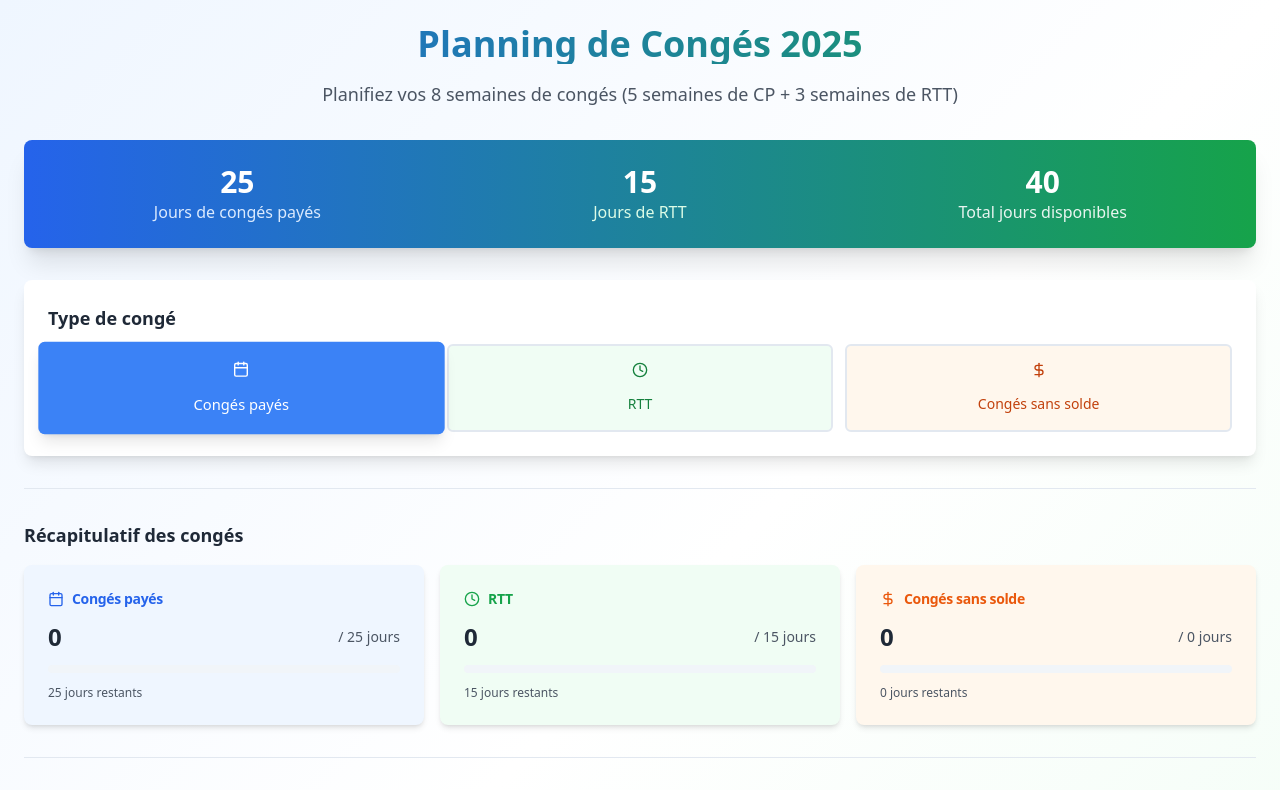
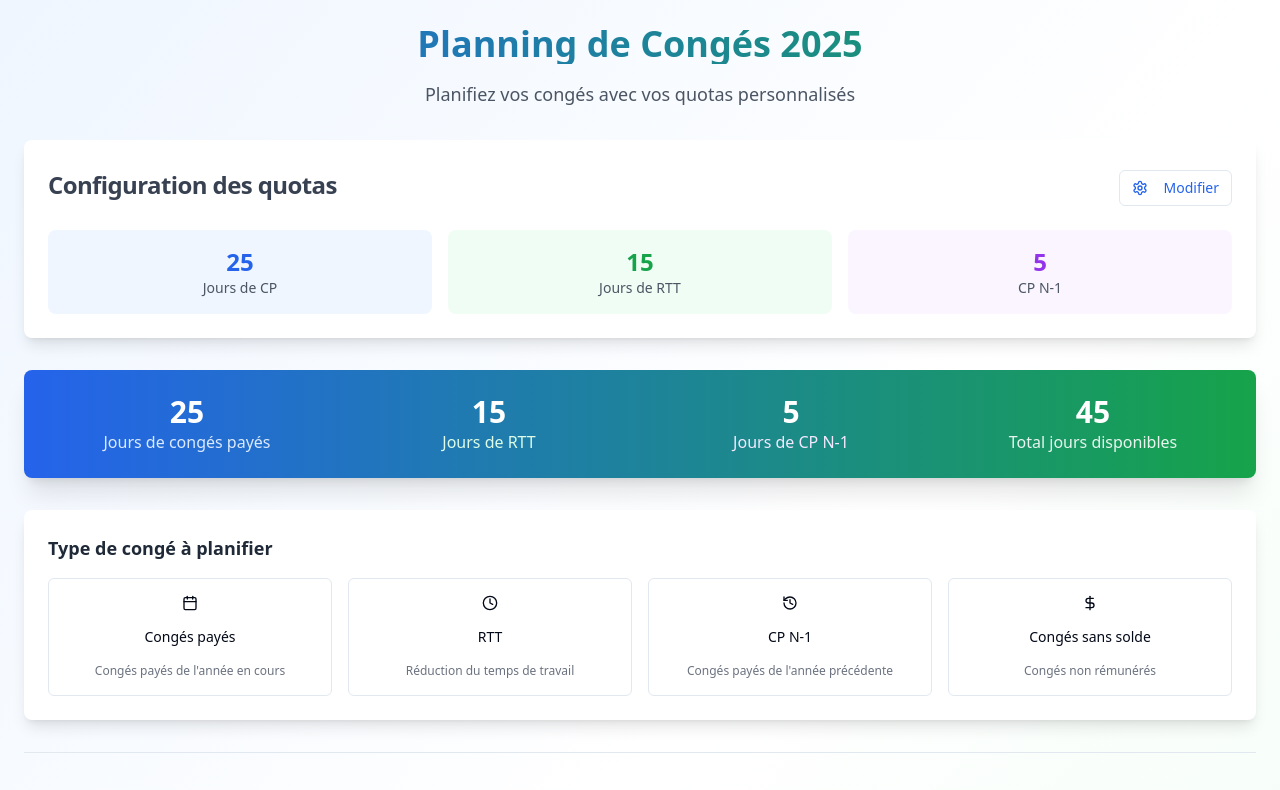
Before and after one commit to BriceKrlp/cp-2025, a React (Vite) app: page / in a window 1280 px wide. Shown: the top 790 px of the page. Built offline with nearby package versions, Linux system fonts and the light colour scheme.

Commit message:
feat: Allow editing of RTT, CP, and CP N-1 balances
Allow the user to modify the available RTT, CP, and CP N-1 balances.

```diff
--- /dev/null
+++ b/src/components/QuotaSettings.tsx
@@ -0,0 +1,139 @@
+
+import React, { useState } from 'react';
+import { Card, CardContent, CardHeader, CardTitle } from '@/components/ui/card';
+import { Button } from '@/components/ui/button';
+import { Input } from '@/components/ui/input';
+import { Label } from '@/components/ui/label';
+import { Settings, Save, X } from 'lucide-react';
+import { VacationQuota } from '@/types/vacation';
+
+interface QuotaSettingsProps {
+  quota: VacationQuota;
+  onQuotaChange: (newQuota: VacationQuota) => void;
+}
+
+const QuotaSettings: React.FC<QuotaSettingsProps> = ({
+  quota,
+  onQuotaChange,
+}) => {
+  const [isEditing, setIsEditing] = useState(false);
+  const [tempQuota, setTempQuota] = useState(quota);
+
+  const handleSave = () => {
+    onQuotaChange(tempQuota);
+    setIsEditing(false);
+  };
+
+  const handleCancel = () => {
+    setTempQuota(quota);
+    setIsEditing(false);
+  };
+
+  if (!isEditing) {
+    return (
+      <Card className="shadow-lg border-0 bg-white">
+        <CardHeader className="flex flex-row items-center justify-between">
+          <CardTitle className="text-gray-700">Configuration des quotas</CardTitle>
+          <Button
+            variant="outline"
+            size="sm"
+            onClick={() => setIsEditing(true)}
+            className="text-blue-600 hover:text-blue-700"
+          >
+            <Settings className="h-4 w-4 mr-2" />
+            Modifier
+          </Button>
+        </CardHeader>
+        <CardContent>
+          <div className="grid grid-cols-1 md:grid-cols-3 gap-4 text-center">
+            <div className="p-4 bg-blue-50 rounded-lg">
+              <div className="text-2xl font-bold text-blue-600">{quota.vacation}</div>
+              <div className="text-sm text-gray-600">Jours de CP</div>
+            </div>
+            <div className="p-4 bg-green-50 rounded-lg">
+              <div className="text-2xl font-bold text-green-600">{quota.rtt}</div>
+              <div className="text-sm text-gray-600">Jours de RTT</div>
+            </div>
+            <div className="p-4 bg-purple-50 rounded-lg">
+              <div className="text-2xl font-bold text-purple-600">{quota.previousYear}</div>
+              <div className="text-sm text-gray-600">CP N-1</div>
+            </div>
+          </div>
+        </CardContent>
+      </Card>
+    );
+  }
+
+  return (
+    <Card className="shadow-lg border-0 bg-white">
+      <CardHeader>
+        <CardTitle className="text-gray-700">Modification des quotas</CardTitle>
+      </CardHeader>
+      <CardContent className="space-y-4">
+        <div className="grid grid-cols-1 md:grid-cols-3 gap-4">
+          <div className="space-y-2">
+            <Label htmlFor="vacation-quota">Congés payés (CP)</Label>
+            <Input
+              id="vacation-quota"
+              type="number"
+              min="0"
+              max="50"
+              value={tempQuota.vacation}
+              onChange={(e) => setTempQuota(prev => ({
+                ...prev,
+                vacation: parseInt(e.target.value) || 0
+              }))}
+            />
+          </div>
+          <div className="space-y-2">
+            <Label htmlFor="rtt-quota">RTT</Label>
+            <Input
+              id="rtt-quota"
+              type="number"
+              min="0"
+              max="30"
+              value={tempQuota.rtt}
+              onChange={(e) => setTempQuota(prev => ({
+                ...prev,
+                rtt: parseInt(e.target.value) || 0
+              }))}
+            />
+          </div>
+          <div className="space-y-2">
+            <Label htmlFor="previous-year-quota">CP N-1</Label>
+            <Input
+              id="previous-year-quota"
+              type="number"
+              min="0"
+              max="25"
+              value={tempQuota.previousYear}
+              onChange={(e) => setTempQuota(prev => ({
+                ...prev,
+                previousYear: parseInt(e.target.value) || 0
+              }))}
+            />
+          </div>
+        </div>
+        <div className="flex justify-end space-x-2">
+          <Button
+            variant="outline"
+            onClick={handleCancel}
+            className="text-gray-600 hover:text-gray-700"
+          >
+            <X className="h-4 w-4 mr-2" />
+            Annuler
+          </Button>
+          <Button
+            onClick={handleSave}
+            className="bg-blue-600 hover:bg-blue-700 text-white"
+          >
+            <Save className="h-4 w-4 mr-2" />
+            Enregistrer
+          </Button>
+        </div>
+      </CardContent>
+    </Card>
+  );
+};
+
+export default QuotaSettings;
--- a/src/components/VacationCalendar.tsx
+++ b/src/components/VacationCalendar.tsx
@@ -31,6 +31,7 @@ const VacationCalendar: React.FC<VacationCalendarProps> = ({
     switch (type) {
       case 'vacation': return 'bg-blue-500 text-white';
       case 'rtt': return 'bg-green-500 text-white';
+      case 'previousYear': return 'bg-purple-500 text-white';
       case 'unpaid': return 'bg-orange-500 text-white';
       default: return 'bg-gray-500 text-white';
     }
@@ -40,6 +41,7 @@ const VacationCalendar: React.FC<VacationCalendarProps> = ({
     switch (type) {
       case 'vacation': return 'CP';
       case 'rtt': return 'RTT';
+      case 'previousYear': return 'CP N-1';
       case 'unpaid': return 'CS';
       default: return '';
     }
--- a/src/components/VacationPlanner.tsx
+++ b/src/components/VacationPlanner.tsx
@@ -1,9 +1,10 @@
 
 import React, { useState, useEffect } from 'react';
-import { VacationPeriod, VacationType, VacationBalance } from '@/types/vacation';
+import { VacationPeriod, VacationType, VacationBalance, VacationQuota } from '@/types/vacation';
 import VacationTypeSelector from './VacationTypeSelector';
 import VacationCalendar from './VacationCalendar';
 import VacationSummary from './VacationSummary';
+import QuotaSettings from './QuotaSettings';
 import { Card, CardContent, CardHeader, CardTitle } from '@/components/ui/card';
 import { Separator } from '@/components/ui/separator';
 
@@ -11,28 +12,29 @@ const VacationPlanner: React.FC = () => {
   const [selectedType, setSelectedType] = useState<VacationType>('vacation');
   const [vacations, setVacations] = useState<VacationPeriod[]>([]);
 
-  // Quotas initiaux basés sur votre demande : 8 semaines de congés dont 3 RTT
-  // En France : 5 semaines de congés payés + 3 semaines de RTT = 8 semaines
-  const totalQuota = {
+  // Quotas initiaux configurables
+  const [totalQuota, setTotalQuota] = useState<VacationQuota>({
     vacation: 25, // 5 semaines = 25 jours ouvrés
     rtt: 15,      // 3 semaines = 15 jours ouvrés
+    previousYear: 5, // CP N-1 par défaut
     unpaid: 0,    // Pas de limite pour les congés sans solde
-  };
+  });
 
   const [balance, setBalance] = useState<VacationBalance>({
     vacation: { used: 0, remaining: totalQuota.vacation },
     rtt: { used: 0, remaining: totalQuota.rtt },
+    previousYear: { used: 0, remaining: totalQuota.previousYear },
     unpaid: { used: 0, remaining: 0 },
   });
 
-  // Recalculer le solde quand les vacances changent
+  // Recalculer le solde quand les vacances ou quotas changent
   useEffect(() => {
     const usedByType = vacations.reduce(
       (acc, vacation) => {
         acc[vacation.type] += vacation.workingDays;
         return acc;
       },
-      { vacation: 0, rtt: 0, unpaid: 0 }
+      { vacation: 0, rtt: 0, previousYear: 0, unpaid: 0 }
     );
 
     setBalance({
@@ -44,12 +46,16 @@ const VacationPlanner: React.FC = () => {
         used: usedByType.rtt,
         remaining: Math.max(0, totalQuota.rtt - usedByType.rtt),
       },
+      previousYear: {
+        used: usedByType.previousYear,
+        remaining: Math.max(0, totalQuota.previousYear - usedByType.previousYear),
+      },
       unpaid: {
         used: usedByType.unpaid,
         remaining: 0, // Pas de limite
       },
     });
-  }, [vacations]);
+  }, [vacations, totalQuota]);
 
   const handleAddVacation = (newVacation: Omit<VacationPeriod, 'id'>) => {
     // Vérifier si on a assez de jours disponibles
@@ -57,7 +63,13 @@ const VacationPlanner: React.FC = () => {
     const quota = totalQuota[newVacation.type];
 
     if (newVacation.type !== 'unpaid' && currentUsed + newVacation.workingDays > quota) {
-      alert(`Pas assez de jours ${newVacation.type === 'vacation' ? 'de congés payés' : 'de RTT'} disponibles !`);
+      const typeLabels = {
+        vacation: 'de congés payés',
+        rtt: 'de RTT',
+        previousYear: 'de CP N-1',
+        unpaid: 'sans solde'
+      };
+      alert(`Pas assez de jours ${typeLabels[newVacation.type]} disponibles !`);
       return;
     }
 
@@ -73,6 +85,8 @@ const VacationPlanner: React.FC = () => {
     setVacations(prev => prev.filter(v => v.id !== id));
   };
 
+  const totalAvailableDays = totalQuota.vacation + totalQuota.rtt + totalQuota.previousYear;
+
   return (
     <div className="min-h-screen bg-gradient-to-br from-blue-50 via-white to-green-50 p-6">
       <div className="max-w-7xl mx-auto space-y-8">
@@ -82,14 +96,20 @@ const VacationPlanner: React.FC = () => {
             Planning de Congés 2025
           </h1>
           <p className="text-gray-600 text-lg">
-            Planifiez vos 8 semaines de congés (5 semaines de CP + 3 semaines de RTT)
+            Planifiez vos congés avec vos quotas personnalisés
           </p>
         </div>
+
+        {/* Configuration des quotas */}
+        <QuotaSettings
+          quota={totalQuota}
+          onQuotaChange={setTotalQuota}
+        />
 
         {/* Résumé des quotas */}
         <Card className="shadow-xl border-0 bg-gradient-to-r from-blue-600 to-green-600 text-white">
           <CardContent className="p-6">
-            <div className="grid grid-cols-1 md:grid-cols-3 gap-6 text-center">
+            <div className="grid grid-cols-1 md:grid-cols-4 gap-6 text-center">
               <div>
                 <div className="text-3xl font-bold">{totalQuota.vacation}</div>
                 <div className="text-blue-100">Jours de congés payés</div>
@@ -99,7 +119,11 @@ const VacationPlanner: React.FC = () => {
                 <div className="text-green-100">Jours de RTT</div>
               </div>
               <div>
-                <div className="text-3xl font-bold">{totalQuota.vacation + totalQuota.rtt}</div>
+                <div className="text-3xl font-bold">{totalQuota.previousYear}</div>
+                <div className="text-purple-100">Jours de CP N-1</div>
+              </div>
+              <div>
+                <div className="text-3xl font-bold">{totalAvailableDays}</div>
                 <div className="text-white opacity-90">Total jours disponibles</div>
               </div>
             </div>
--- a/src/components/VacationSummary.tsx
+++ b/src/components/VacationSummary.tsx
@@ -1,13 +1,13 @@
 
 import React from 'react';
-import { VacationBalance, VacationType } from '@/types/vacation';
+import { VacationBalance, VacationType, VacationQuota } from '@/types/vacation';
 import { Card, CardContent, CardHeader, CardTitle } from '@/components/ui/card';
 import { Progress } from '@/components/ui/progress';
-import { Calendar, Clock, DollarSign } from 'lucide-react';
+import { Calendar, Clock, DollarSign, History } from 'lucide-react';
 
 interface VacationSummaryProps {
   balance: VacationBalance;
-  totalQuota: { vacation: number; rtt: number; unpaid: number };
+  totalQuota: VacationQuota;
 }
 
 const VacationSummary: React.FC<VacationSummaryProps> = ({
@@ -32,6 +32,14 @@ const VacationSummary: React.FC<VacationSummaryProps> = ({
       progressColor: 'bg-green-500',
     },
     {
+      type: 'previousYear' as VacationType,
+      label: 'CP N-1',
+      icon: History,
+      color: 'text-purple-600',
+      bgColor: 'bg-purple-50',
+      progressColor: 'bg-purple-500',
+    },
+    {
       type: 'unpaid' as VacationType,
       label: 'Congés sans solde',
       icon: DollarSign,
@@ -44,7 +52,7 @@ const VacationSummary: React.FC<VacationSummaryProps> = ({
   return (
     <div className="space-y-4">
       <h3 className="text-lg font-semibold text-gray-800">Récapitulatif des congés</h3>
-      <div className="grid grid-cols-1 md:grid-cols-3 gap-4">
+      <div className="grid grid-cols-1 md:grid-cols-2 lg:grid-cols-4 gap-4">
         {summaryItems.map((item) => {
           const Icon = item.icon;
           const typeBalance = balance[item.type];
@@ -68,10 +76,12 @@ const VacationSummary: React.FC<VacationSummaryProps> = ({
                     / {quota} jours
                   </span>
                 </div>
-                <Progress
-                  value={usagePercentage}
-                  className="h-2"
-                />
+                {quota > 0 && (
+                  <Progress
+                    value={usagePercentage}
+                    className="h-2"
+                  />
+                )}
                 <div className="text-xs text-gray-600">
                   {typeBalance.remaining} jours restants
                 </div>
--- a/src/components/VacationTypeSelector.tsx
+++ b/src/components/VacationTypeSelector.tsx
@@ -1,8 +1,9 @@
 
 import React from 'react';
 import { VacationType } from '@/types/vacation';
+import { Card, CardContent } from '@/components/ui/card';
 import { Button } from '@/components/ui/button';
-import { Calendar, Clock, DollarSign } from 'lucide-react';
+import { Calendar, Clock, DollarSign, History } from 'lucide-react';
 
 interface VacationTypeSelectorProps {
   selectedType: VacationType;
@@ -17,50 +18,71 @@ const VacationTypeSelector: React.FC<VacationTypeSelectorProps> = ({
     {
       id: 'vacation' as VacationType,
       label: 'Congés payés',
+      description: 'Congés payés de l\'année en cours',
       icon: Calendar,
-      color: 'bg-blue-500 hover:bg-blue-600',
-      textColor: 'text-blue-700',
-      bgColor: 'bg-blue-50',
+      color: 'blue',
     },
     {
       id: 'rtt' as VacationType,
       label: 'RTT',
+      description: 'Réduction du temps de travail',
       icon: Clock,
-      color: 'bg-green-500 hover:bg-green-600',
-      textColor: 'text-green-700',
-      bgColor: 'bg-green-50',
+      color: 'green',
+    },
+    {
+      id: 'previousYear' as VacationType,
+      label: 'CP N-1',
+      description: 'Congés payés de l\'année précédente',
+      icon: History,
+      color: 'purple',
     },
     {
       id: 'unpaid' as VacationType,
       label: 'Congés sans solde',
+      description: 'Congés non rémunérés',
       icon: DollarSign,
-      color: 'bg-orange-500 hover:bg-orange-600',
-      textColor: 'text-orange-700',
-      bgColor: 'bg-orange-50',
+      color: 'orange',
     },
   ];
 
+  const getButtonClasses = (type: VacationType) => {
+    const baseClasses = "flex flex-col items-center space-y-2 p-4 h-auto";
+    const isSelected = selectedType === type;
+
+    const colorClasses = {
+      blue: isSelected
+        ? "bg-blue-100 border-blue-500 text-blue-700"
+        : "hover:bg-blue-50 border-gray-200",
+      green: isSelected
+        ? "bg-green-100 border-green-500 text-green-700"
+        : "hover:bg-green-50 border-gray-200",
+      purple: isSelected
+        ? "bg-purple-100 border-purple-500 text-purple-700"
+        : "hover:bg-purple-50 border-gray-200",
+      orange: isSelected
+        ? "bg-orange-100 border-orange-500 text-orange-700"
+        : "hover:bg-orange-50 border-gray-200",
+    };
+
+    return `${baseClasses} ${colorClasses[type as keyof typeof colorClasses]}`;
+  };
+
   return (
-    <div className="space-y-3">
-      <h3 className="text-lg font-semibold text-gray-800">Type de congé</h3>
-      <div className="grid grid-cols-1 md:grid-cols-3 gap-3">
+    <div className="space-y-4">
+      <h3 className="text-lg font-semibold text-gray-800">Type de congé à planifier</h3>
+      <div className="grid grid-cols-2 md:grid-cols-4 gap-4">
         {types.map((type) => {
           const Icon = type.icon;
-          const isSelected = selectedType === type.id;
-
           return (
             <Button
               key={type.id}
-              variant={isSelected ? "default" : "outline"}
-              className={`p-4 h-auto flex flex-col items-center space-y-2 transition-all duration-200 ${
-                isSelected
-                  ? `${type.color} text-white shadow-lg scale-105`
-                  : `${type.bgColor} ${type.textColor} border-2 hover:scale-102 hover:shadow-md`
-              }`}
+              variant="outline"
+              className={getButtonClasses(type.id)}
               onClick={() => onTypeChange(type.id)}
             >
-              <Icon size={24} />
-              <span className="text-sm font-medium">{type.label}</span>
+              <Icon className="h-6 w-6" />
+              <div className="text-sm font-medium">{type.label}</div>
+              <div className="text-xs text-gray-500 text-center">{type.description}</div>
             </Button>
           );
         })}
--- a/src/types/vacation.ts
+++ b/src/types/vacation.ts
@@ -8,16 +8,18 @@ export interface VacationPeriod {
   description?: string;
 }
 
-export type VacationType = 'vacation' | 'rtt' | 'unpaid';
+export type VacationType = 'vacation' | 'rtt' | 'unpaid' | 'previousYear';
 
 export interface VacationQuota {
   vacation: number;
   rtt: number;
   unpaid: number;
+  previousYear: number;
 }
 
 export interface VacationBalance {
   vacation: { used: number; remaining: number };
   rtt: { used: number; remaining: number };
   unpaid: { used: number; remaining: number };
+  previousYear: { used: number; remaining: number };
 }
```
